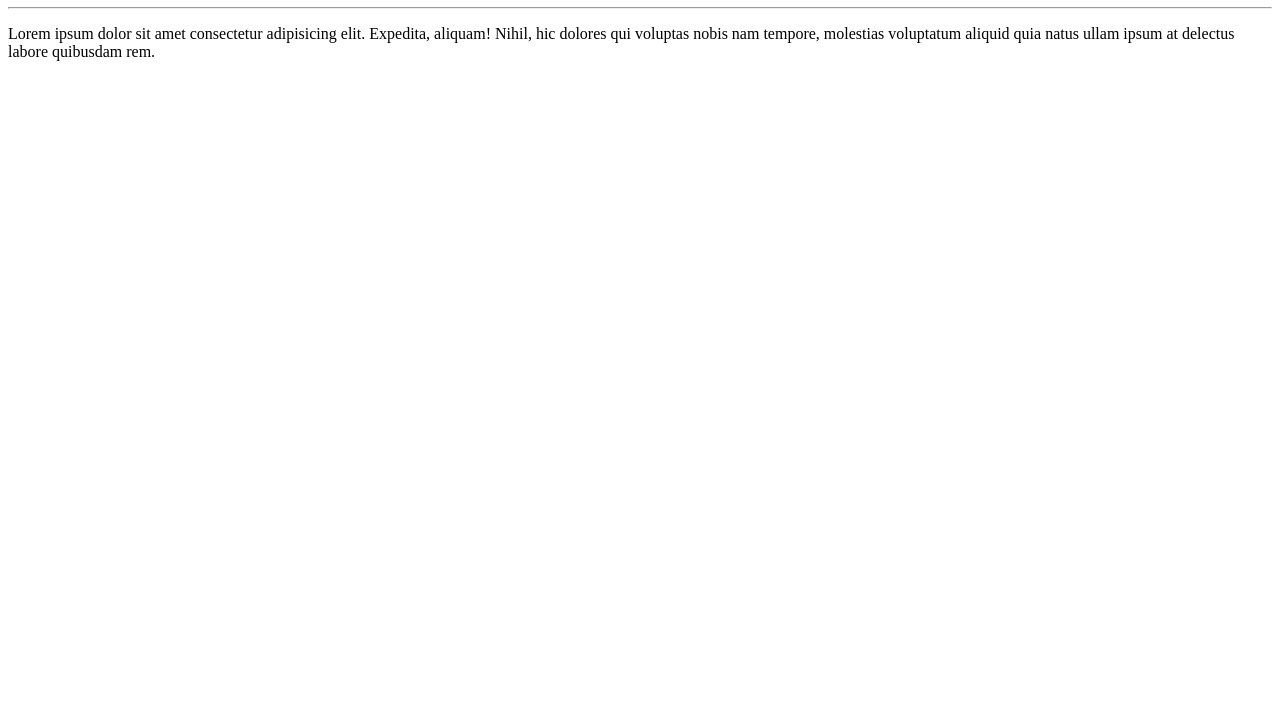
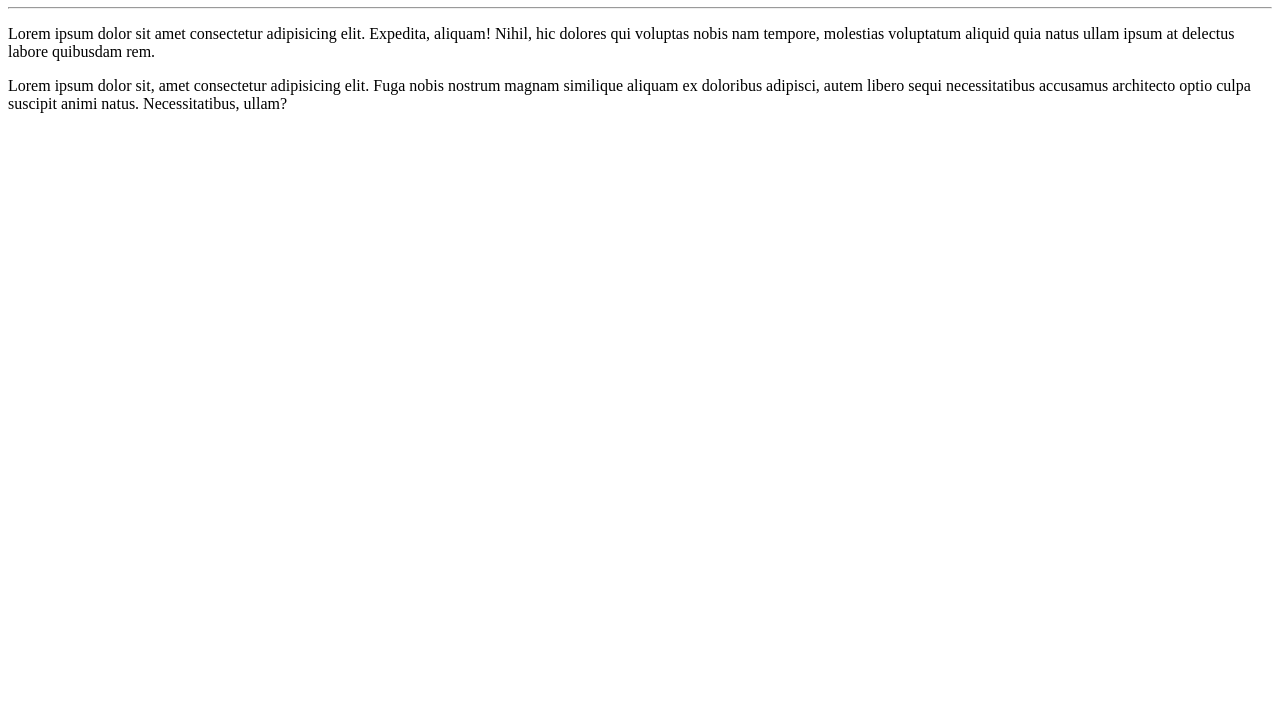
Before and after one commit to ThiagoAllison/Ola-Mundo, a plain HTML site: page site-exemplo/index.html in a window 1280 px wide. Shown: the part 73-800 px from the top of the page. Drawn offline with Linux system fonts and the light colour scheme.

Commit message:
adicionei um paragrafo

```diff
--- a/site-exemplo/index.html
+++ b/site-exemplo/index.html
@@ -9,5 +9,6 @@
     <h1>Olá, Mundo!</h1>
     <hr>
     <p>Lorem ipsum dolor sit amet consectetur adipisicing elit. Expedita, aliquam! Nihil, hic dolores qui voluptas nobis nam tempore, molestias voluptatum aliquid quia natus ullam ipsum at delectus labore quibusdam rem.</p>
+    <p>Lorem ipsum dolor sit, amet consectetur adipisicing elit. Fuga nobis nostrum magnam similique aliquam ex doloribus adipisci, autem libero sequi necessitatibus accusamus architecto optio culpa suscipit animi natus. Necessitatibus, ullam?</p>
 </body>
 </html>
```
